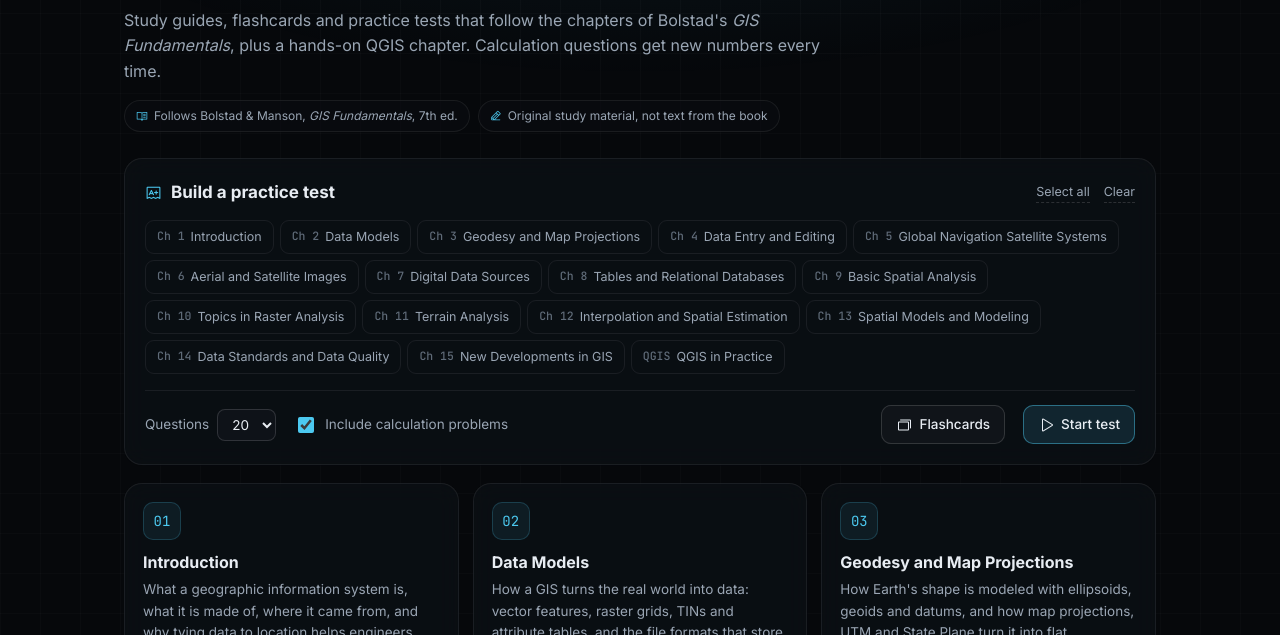
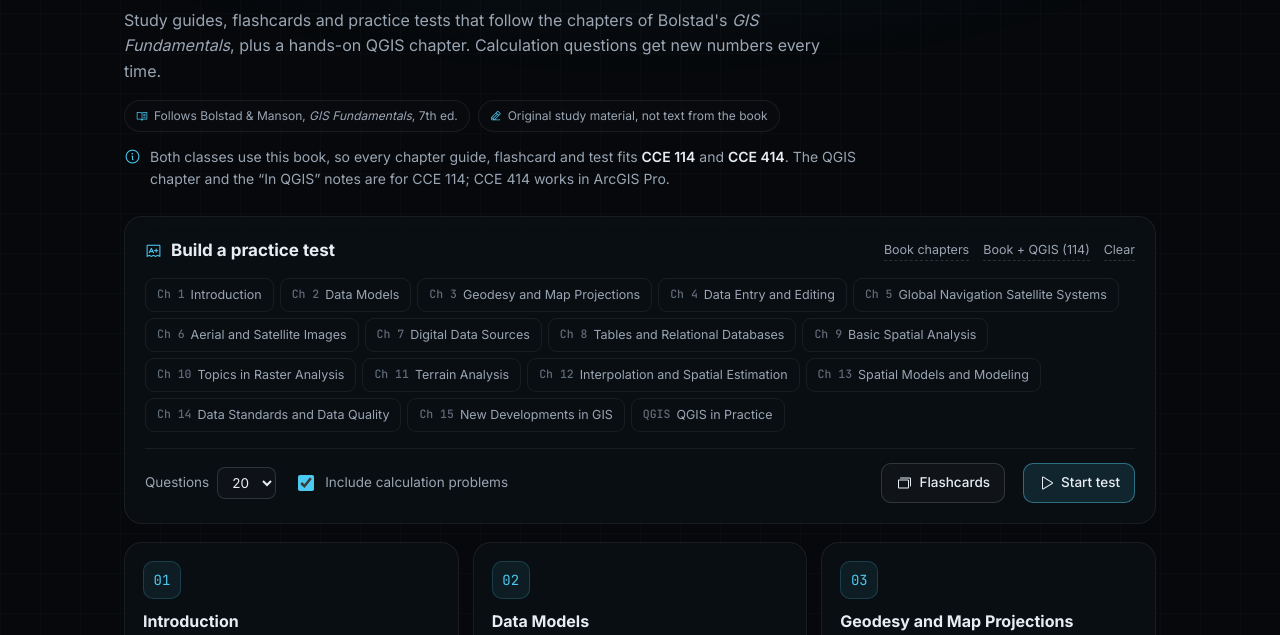
Before and after one commit to TheOnlyRealAgentP/My-Page, a plain HTML site: page teach/gis/index.html in a window 1280 px wide. Shown: the part 147-782 px from the top of the page. Drawn offline with nearby package versions, Linux system fonts and the light colour scheme.

Commit message:
Mark QGIS material as CCE 114; route student questions to Learning Suite
- Study hub note: the book chapters fit CCE 114 and 414; the QGIS chapter
  and "In QGIS" notes are for 114 (414 uses ArcGIS Pro)
- Test builder presets: "Book chapters" and "Book + QGIS (114)"; QGIS
  chapter tagged CCE 114; main-page test and flashcard links default to
  the book chapters
- "Questions and TA office hours" links Learning Suite, replacing the
  pending "Ask a question" link
- Get QGIS card names the lab release, QGIS 3.44 LTR

Co-Authored-By: Claude Opus 5.5 <noreply@anthropic.com>

```diff
--- a/teach/gis/gis-app.js
+++ b/teach/gis/gis-app.js
@@ -124,13 +124,16 @@
           <span class="pill">${icon("book-open-text")}<span>Follows Bolstad &amp; Manson, <em>GIS Fundamentals</em>, 7th ed.</span></span>
           <span class="pill">${icon("pencil-line")}<span>Original study material, not text from the book</span></span>
         </div>
+        <p class="class-note">${icon("info")}<span>Both classes use this book, so every chapter guide, flashcard and test fits
+          <b>CCE 114</b> and <b>CCE 414</b>. The QGIS chapter and the “In QGIS” notes are for CCE 114; CCE 414 works in ArcGIS Pro.</span></p>
       </header>
 
       <section class="panel builder" aria-labelledby="b-h">
         <div class="builder-top">
           <h2 id="b-h">${icon("exam")}Build a practice test</h2>
           <div class="sel-links">
-            <button type="button" class="linkish" data-sel="all">Select all</button>
+            <button type="button" class="linkish" data-sel="book">Book chapters</button>
+            <button type="button" class="linkish" data-sel="all">Book + QGIS (114)</button>
             <button type="button" class="linkish" data-sel="none">Clear</button>
           </div>
         </div>
@@ -168,7 +171,7 @@
             return `
             <article class="panel ch">
               <div class="ch-num">${c.id === "qgis" ? icon("map-trifold") : String(c.num).padStart(2, "0")}</div>
-              <h3>${esc(c.title)}</h3>
+              <h3>${esc(c.title)}${c.id === "qgis" ? ` <span class="for-tag">CCE 114</span>` : ""}</h3>
               <p>${md(c.blurb)}</p>
               <div class="ch-stats">
                 <span>${c.cards.length} cards</span>
@@ -203,7 +206,9 @@
     const selected = () => chipInputs.filter((i) => i.checked).map((i) => i.value);
 
     app.querySelectorAll("[data-sel]").forEach((b) =>
-      b.addEventListener("click", () => chipInputs.forEach((i) => (i.checked = b.dataset.sel === "all")))
+      b.addEventListener("click", () =>
+        chipInputs.forEach((i) => (i.checked = b.dataset.sel === "all" || (b.dataset.sel === "book" && i.value !== "qgis")))
+      )
     );
     app.querySelector("#b-start").addEventListener("click", () => {
       const ch = selected();
@@ -236,7 +241,7 @@
     app.innerHTML = `
       <nav class="crumbs"><a href="#/">${icon("arrow-left")}All chapters</a></nav>
       <header class="g-head">
-        <div class="eyebrow">${c.id === "qgis" ? "Hands-on chapter" : `Chapter ${c.num}`} · Study guide</div>
+        <div class="eyebrow">${c.id === "qgis" ? "Hands-on chapter · CCE 114" : `Chapter ${c.num}`} · Study guide</div>
         <h1>${esc(c.title)}</h1>
         <p class="lede">${md(c.blurb)}</p>
         <div class="toolbar">
--- a/teach/gis/gis.css
+++ b/teach/gis/gis.css
@@ -93,6 +93,10 @@ select {
   padding: 6px 10px;
 }
 .meta-row { display: flex; flex-wrap: wrap; gap: 8px; margin-top: 16px; }
+.class-note { display: flex; gap: 9px; align-items: flex-start; max-width: 760px; margin: 14px 0 0; font-size: 14px; line-height: 1.6; color: var(--text-dim); }
+.class-note i { color: var(--accent); font-size: 17px; margin-top: 2px; flex: none; }
+.class-note b { color: var(--text); font-weight: 600; }
+.for-tag { display: inline-block; vertical-align: middle; margin-left: 6px; padding: 2px 8px; border-radius: 999px; font-family: var(--mono); font-size: 10.5px; font-weight: 500; letter-spacing: 0.02em; color: var(--accent-2); border: 1px solid rgba(46, 230, 166, 0.35); background: rgba(46, 230, 166, 0.07); }
 .pill {
   display: inline-flex;
   align-items: center;
```
Also changed, not shown: js/data.js (+6 -7 lines).
